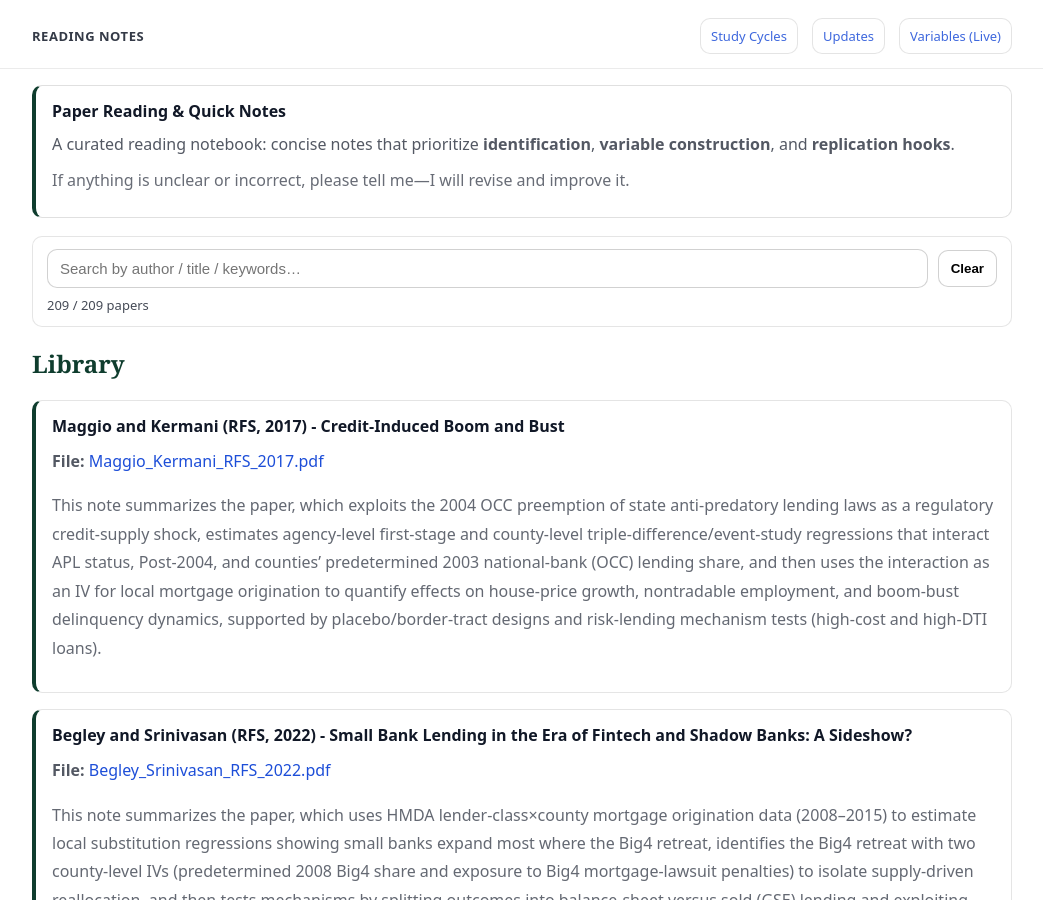
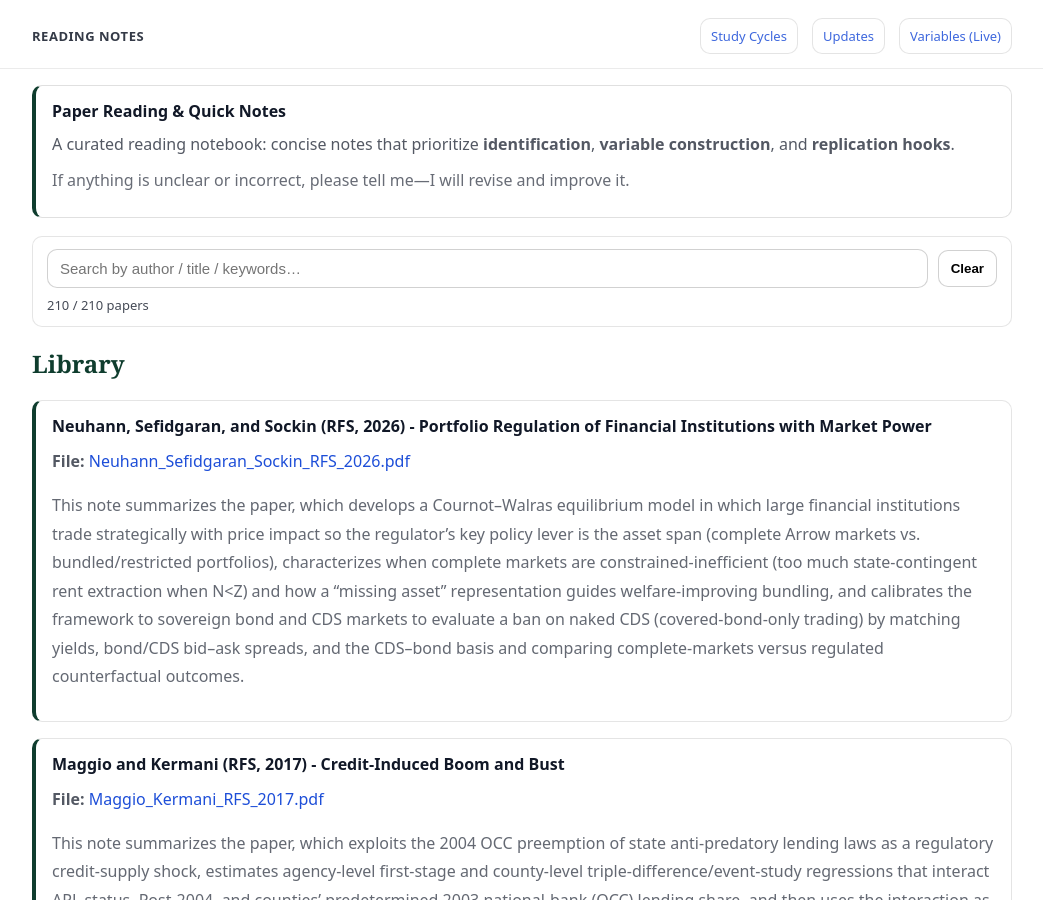
Before and after one commit to yaxinzn/study-archive, a Jekyll site: the page built from reading/index.md, in a window 1280 px wide and 900 px high. Shown: the whole window, without its empty margins (118-1161 px from the left). Built offline with Jekyll 4.4.1, drawn with Linux system fonts in a browser that asks for light colours.

Commit message:
Reading: add/update Neuhann_Sefidgaran_Sockin_RFS_2026.pdf

```diff
--- a/_data/reading.yml
+++ b/_data/reading.yml
@@ -1,3 +1,7 @@
+- title: "Neuhann, Sefidgaran, and Sockin (RFS, 2026) - Portfolio Regulation of Financial Institutions with Market Power"
+  file: "Neuhann_Sefidgaran_Sockin_RFS_2026.pdf"
+  desc: "This note summarizes the paper, which develops a Cournot–Walras equilibrium model in which large financial institutions trade strategically with price impact so the regulator’s key policy lever is the asset span (complete Arrow markets vs. bundled/restricted portfolios), characterizes when complete markets are constrained-inefficient (too much state-contingent rent extraction when N<Z) and how a “missing asset” representation guides welfare-improving bundling, and calibrates the framework to sovereign bond and CDS markets to evaluate a ban on naked CDS (covered-bond-only trading) by matching yields, bond/CDS bid–ask spreads, and the CDS–bond basis and comparing complete-markets versus regulated counterfactual outcomes."
+
 - title: "Maggio and Kermani (RFS, 2017) - Credit-Induced Boom and Bust"
   file: "Maggio_Kermani_RFS_2017.pdf"
   desc: "This note summarizes the paper, which exploits the 2004 OCC preemption of state anti-predatory lending laws as a regulatory credit-supply shock, estimates agency-level first-stage and county-level triple-difference/event-study regressions that interact APL status, Post-2004, and counties’ predetermined 2003 national-bank (OCC) lending share, and then uses the interaction as an IV for local mortgage origination to quantify effects on house-price growth, nontradable employment, and boom-bust delinquency dynamics, supported by placebo/border-tract designs and risk-lending mechanism tests (high-cost and high-DTI loans)."
```
Also changed, not shown: 1 other file.
